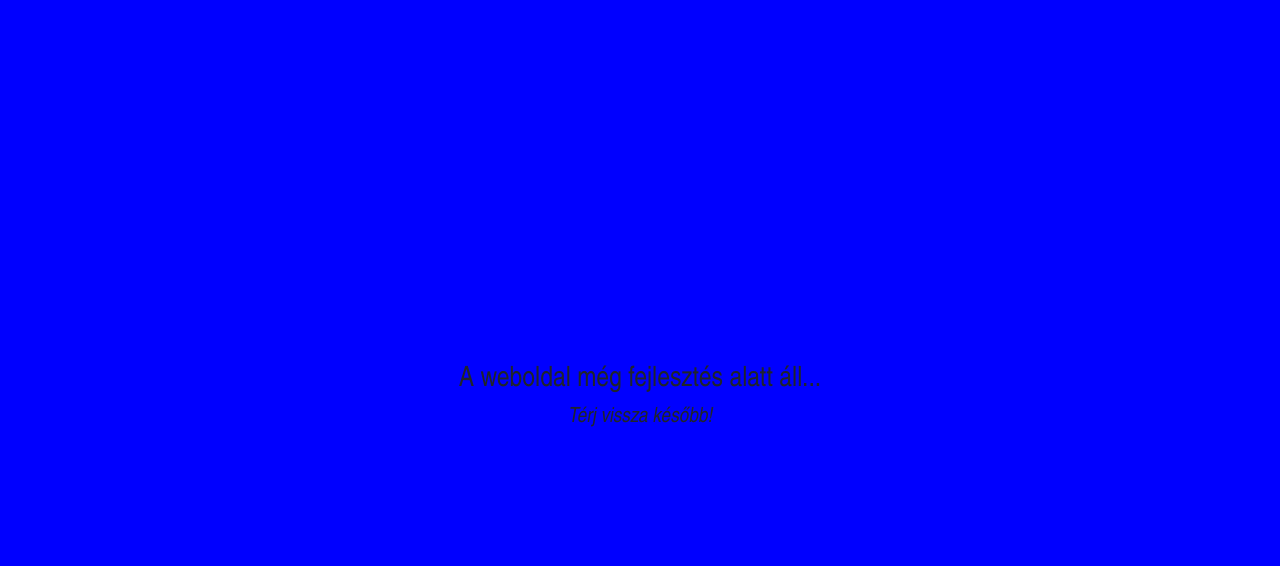
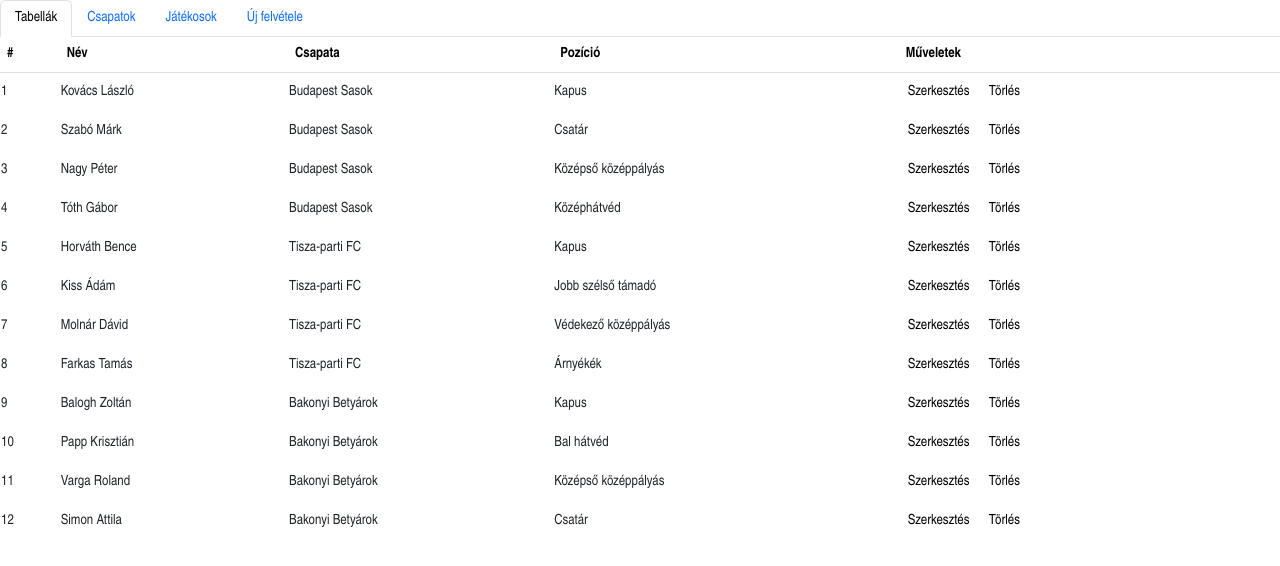
Before and after one commit to lipotjozsef/TSProjekt, a website built with Vite: page index.html in a window 1280 px wide. Built offline with nearby package versions, Linux system fonts and the light colour scheme; data requests are answered from the project's data file.

Commit message:
20260521 | staches commit

```diff
--- a/src/main.ts
+++ b/src/main.ts
@@ -3,14 +3,21 @@ import 'bootstrap/dist/css/bootstrap.min.css'
 import 'bootstrap/dist/js/bootstrap.min.js'
 
 import { HttpService, CategoryID } from './api/http.service'
-import type * as HttpInterfaces from './types/TSTypes';
+import * as HttpInterfaces from './types/TSTypes';
 
 document.body.onload = initialize;
 
-function initialize(): void
+async function initialize(): Promise<void>
 {
 
-  tryUpdateCache();
+  await tryUpdateCache();
+
+
+
+
+  displayPlayers();
+
+
 
 
 
@@ -21,13 +28,10 @@ function initialize(): void
 
   //myApp.className =  "bg-light";
 
-  myApp!.innerHTML =
-  `
-    <div class="position-absolute top-50 start-50 translate-middle text-center w-75">
-      <h2 class="fw-light">A weboldal még fejlesztés alatt áll...</h2>
-      <h4 class="fst-italic">Térj vissza később!</h4>
-    </div>
-  `;
+  window.addEventListener("cachechanged", () => {
+    displayPlayers();
+  });
+
 }
 
 async function tryUpdateCache(): Promise<void>
@@ -47,3 +51,69 @@ async function tryUpdateCache(): Promise<void>
     alert(myError.message);
   }
 }
+
+async function displayPlayers() {
+
+  const playerHTML = (await import('../src/components/players.html?raw')).default;
+  const myApp: HTMLElement | null = document.querySelector("#app");
+  const tabContent = document.createElement("div");
+  const table = document.createElement("table");
+  table.id = "playersTable"
+  const teams = HttpService.getTeams;
+
+  myApp!.innerHTML = playerHTML;
+
+  tabContent.classList += "tab-content";
+  tabContent.id = "myTabContent";
+
+  table.classList += `table`;
+  table.innerHTML += `
+    <thead>
+        <th>#</th>
+        <th>Név</th>
+        <th>Csapata</th>
+        <th>Pozíció</th>
+        <th>Műveletek</th>
+    </thead>
+  `;
+  HttpService.getPlayers.forEach(p => {
+
+    const tr = document.createElement("tr");
+    tr.innerHTML = `
+    <td>${p.id}</td>
+    <td>${p.name}</td>
+    <td>${getTeamById(p.teamID)}</td>
+    <td>${p.position}</td>
+    <td>
+    <button class = 'btn btn-update' data-id=${p.id}>Szerkesztés</button>
+    <button class = 'btn btn-delete' data-id=${p.id}>Törlés</button>
+    </td>
+    `;
+    table.appendChild(tr);
+  });
+  tabContent?.appendChild(table);
+  myApp?.appendChild(tabContent);
+
+  document.querySelector("#playersTable")?.addEventListener("click", async (e) => {
+    let btn = e.target as HTMLButtonElement;
+    let id = Number.parseInt(btn.dataset.id!);
+    if(btn.classList.contains("btn-delete")){
+      console.log(id);
+
+      console.log(await HttpService.deleteEntry(id, CategoryID.IPlayers, "players"));
+
+    }
+  });
+
+}
+
+function getTeamById(id: string) : string{
+  let return_val = "Nincs csapata";
+  HttpService.getTeams.forEach(t => {
+    if(t.id?.toString() == id){
+      return_val = t.name;
+    }
+
+  });
+  return return_val;
+}
--- a/src/style.css
+++ b/src/style.css
@@ -9,21 +9,3 @@ body
   height: 100vh;
   transition: 1.5s;
 }
-
-/* Mobil eszközök */
-@media only screen and (min-width: 360px)
-{
-  body { --bs-body-bg: #FF0000; }
-}
-
-/* Tablet eszközök */
-@media only screen and (min-width: 768px)
-{
-  body { --bs-body-bg: #00FF00; }
-}
-
-/* Asztali eszközök */
-@media only screen and (min-width: 1200px)
-{
-  body { --bs-body-bg: #0000FF; }
-}
```
